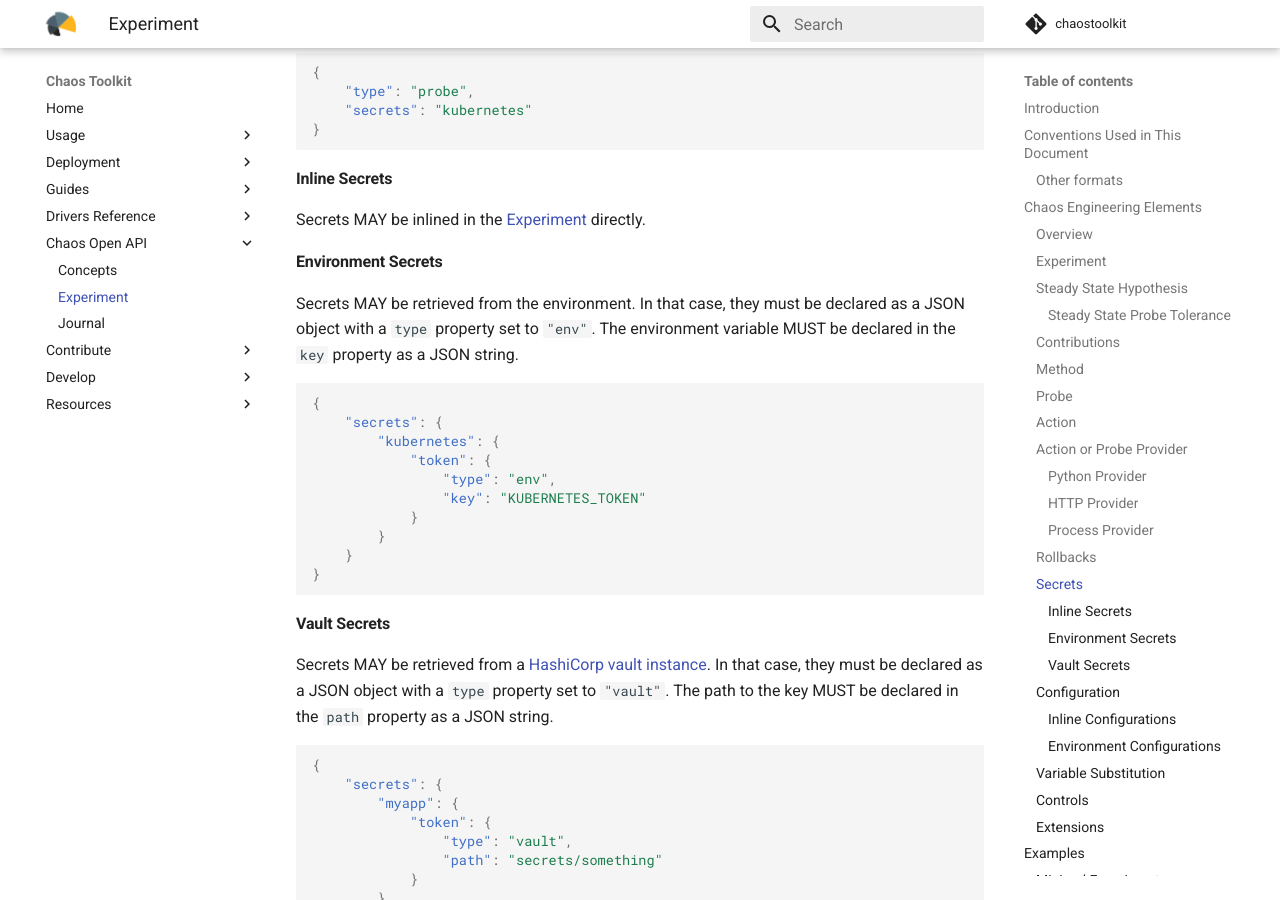
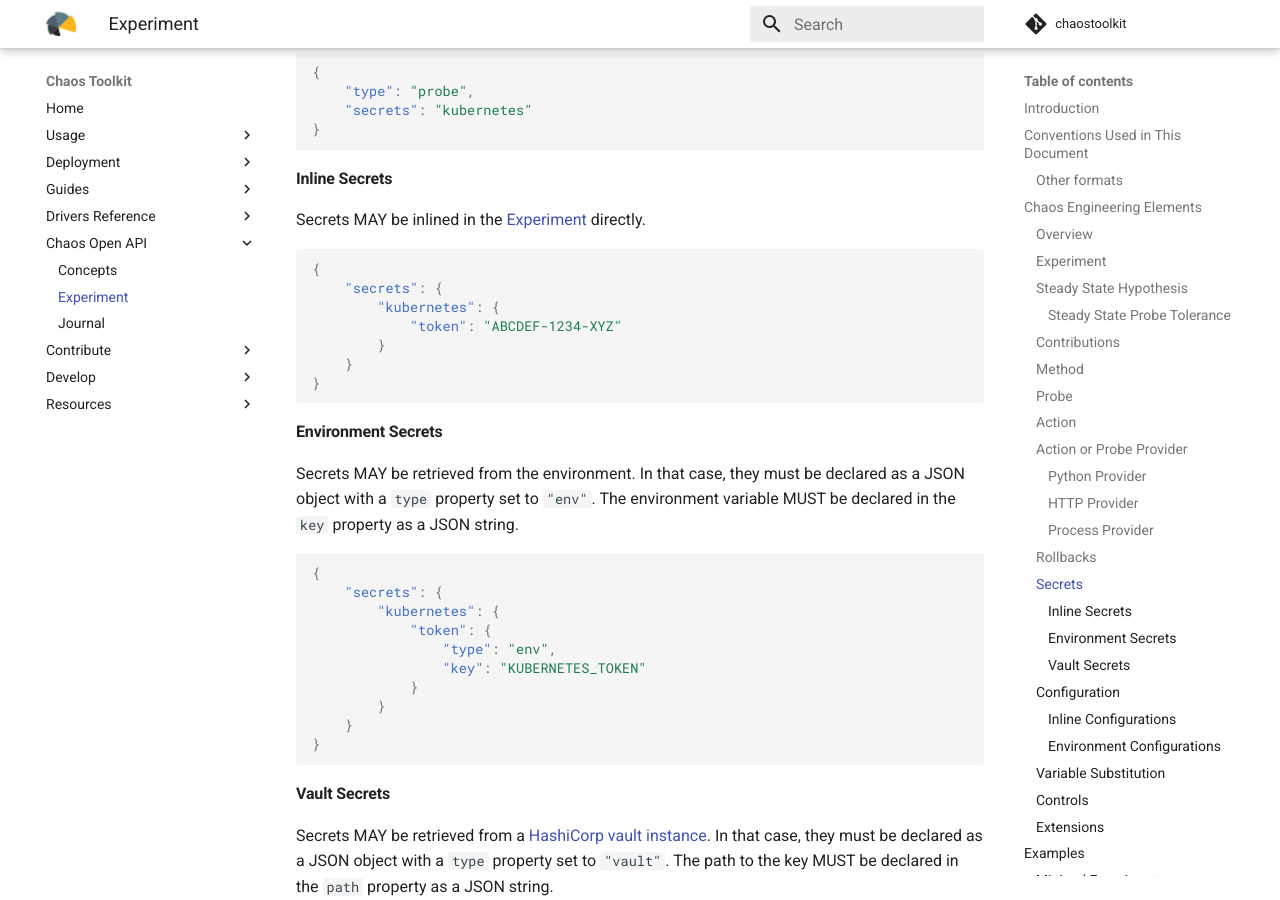
Before and after one commit to chaostoolkit/chaostoolkit-documentation, an MkDocs documentation site: the page built from sources/reference/api/experiment.md, in a window 1280 px wide and 900 px high, scrolled down 12624 px. Built offline with MkDocs 1.6.1 and Material for MkDocs 9.7.7, drawn with Linux system fonts in a browser that asks for light colours; comment, search, counter and statistics services are not loaded; some of the changed text lies outside the part shown.

Commit message:
Add json examples for inline secrets & config
Signed-off-by: David Martin <david@chaosiq.io>

````diff
--- a/sources/reference/api/experiment.md
+++ b/sources/reference/api/experiment.md
@@ -643,6 +643,16 @@ This can then referenced from probes or actions:
 
 Secrets MAY be inlined in the [Experiment][exp] directly.
 
+```json
+{
+    "secrets": {
+        "kubernetes": {
+            "token": "ABCDEF-1234-XYZ"
+        }
+    }
+}
+```
+
 #### Environment Secrets
 
 Secrets MAY be retrieved from the environment. In that case, they must be
@@ -797,6 +807,14 @@ An example of a `configuration` element at the top-level:
 #### Inline Configurations
 
 Configurations MAY be inlined in the [Experiment][exp] directly.
+
+```json
+{
+    "configuration": {
+        "some-service": "http://127.0.0.1:8080"
+    }
+}
+```
 
 #### Environment Configurations
 
````
